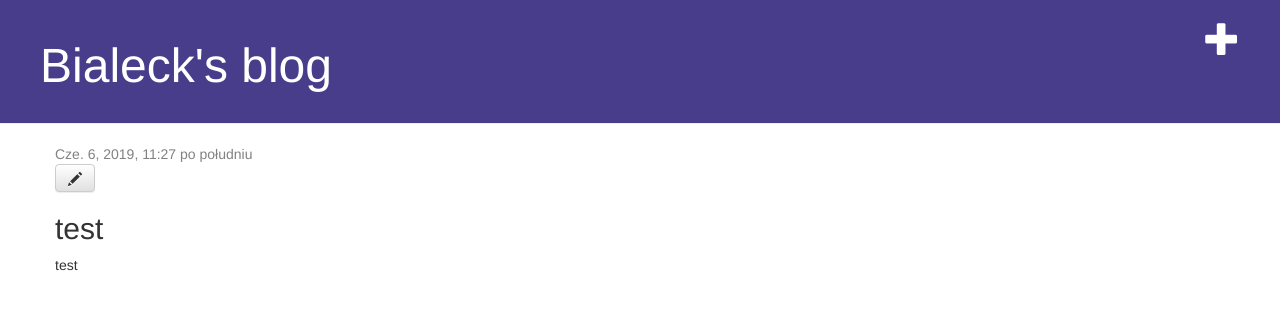
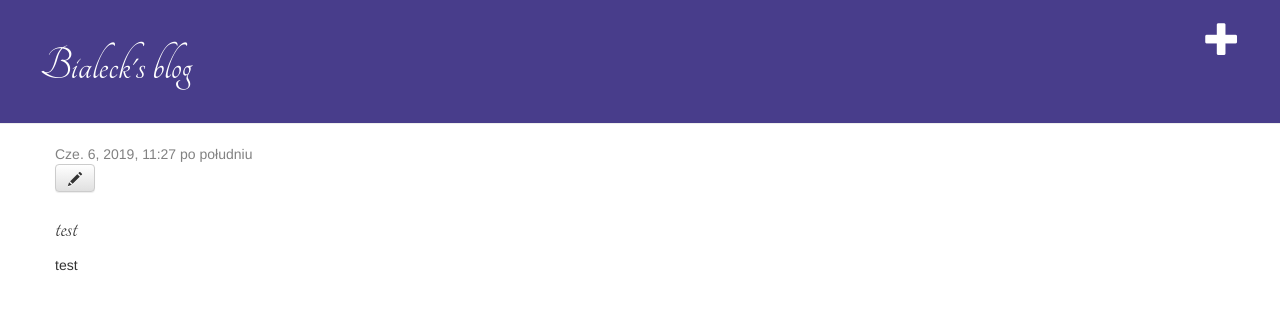
Before and after one commit to bialeckk/bialecksblog, a Django app: page /post/3/ in a window 1280 px wide. Shown: the top 310 px of the page. Run offline with Django 3.2, Linux system fonts and the light colour scheme; data comes from the database, SQL or seed files in the repository; some libraries are stand-ins or nearby versions.

Commit message:
Update blog.css

```diff
--- a/blog/static/css/blog.css
+++ b/blog/static/css/blog.css
@@ -15,7 +15,7 @@
 }
 
 h1, h2, h3, h4 {
-    font-family: 'Helvetica', cursive;
+    font-family: 'Tangerine', cursive;
 }
 
 .date {
```
